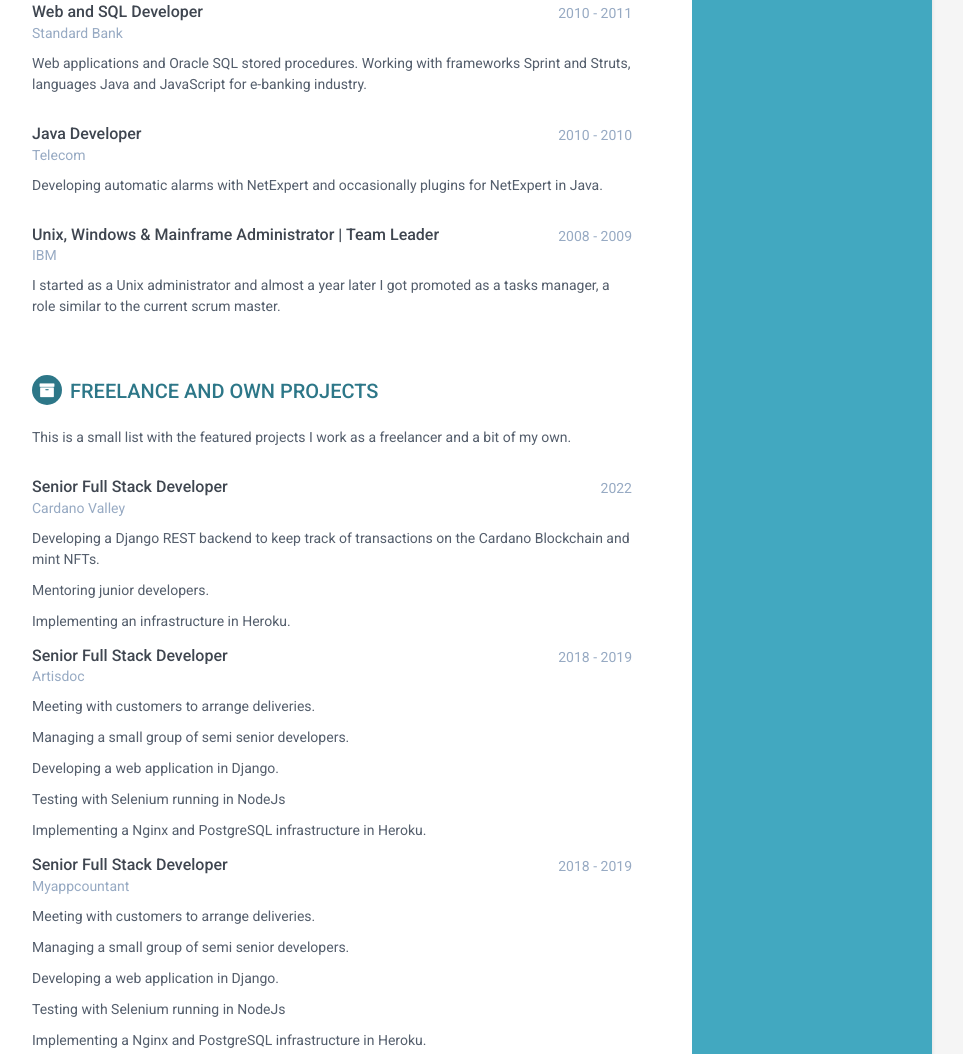
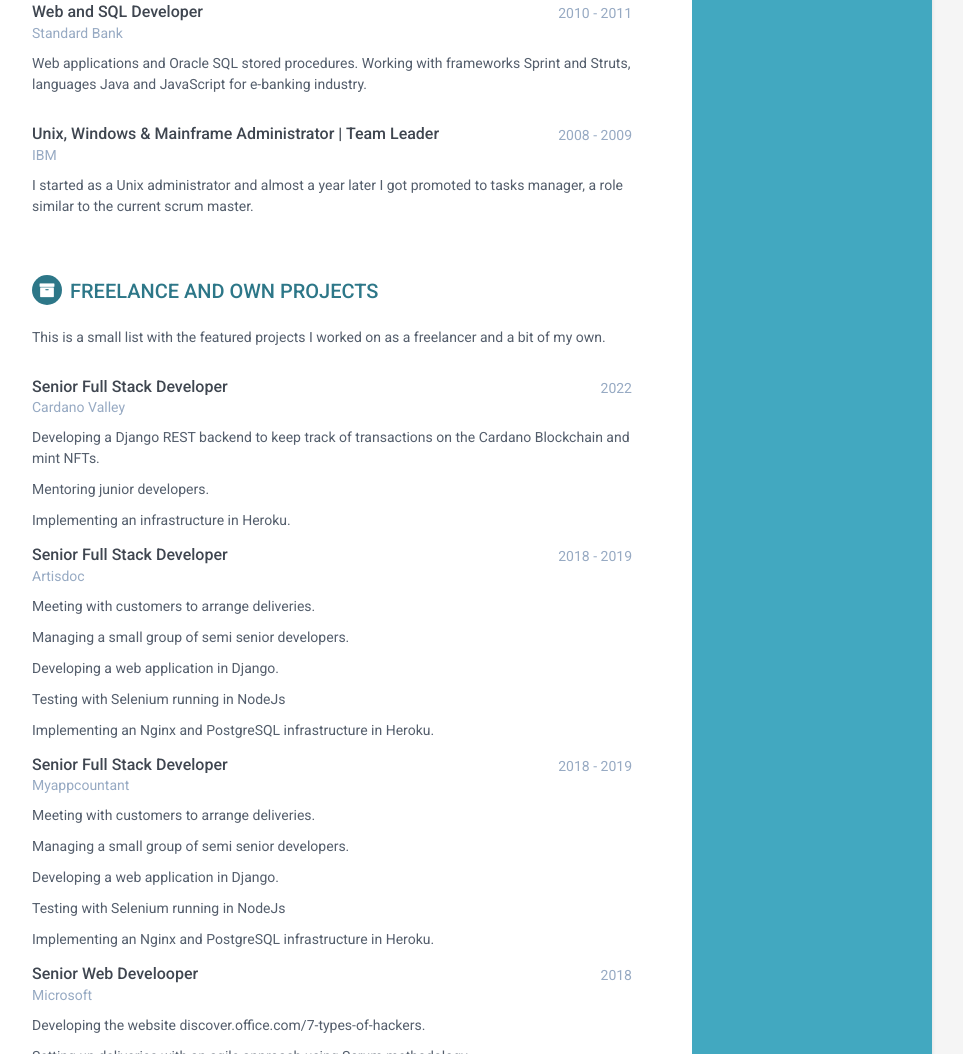
Before and after one commit to shizus/curriculum, a plain HTML site: page index.html in a window 1280 px wide. Shown: the part 1077-2131 px from the top of the page, without its empty margins (188-1151 px from the left). Drawn offline with Linux system fonts and the light colour scheme.

Commit message:
typos and removing Telecom experience because it's irrelevant.

```diff
--- a/index.html
+++ b/index.html
@@ -8,7 +8,7 @@
     <meta charset="utf-8">
     <meta http-equiv="X-UA-Compatible" content="IE=edge">
     <meta name="viewport" content="width=device-width, initial-scale=1.0">
-    <meta name="description" content="A Python Developer and Data Scientist">
+    <meta name="description" content="Python Developer and Data Scientist">
     <meta name="author" content="Gabriel La Torre">
     <link rel="shortcut icon" href="favicon.ico">
     <link href='https://fonts.googleapis.com/css?family=Roboto:400,500,400italic,300italic,300,500italic,700,700italic,900,900italic' rel='stylesheet' type='text/css'>
@@ -190,20 +190,6 @@
                         </p>
                     </div><!--//details-->
                 </div><!--//item-->
-
-                <div class="item">
-                    <div class="meta">
-                        <div class="upper-row">
-                            <h3 class="job-title">Java Developer</h3>
-                            <div class="time">2010 - 2010</div>
-                        </div><!--//upper-row-->
-                        <div class="company">Telecom</div>
-                    </div><!--//meta-->
-                    <div class="details">
-                        <p>Developing automatic alarms with NetExpert and occasionally plugins for NetExpert in Java.
-                        </p>
-                    </div><!--//details-->
-                </div><!--//item-->
                 <div class="item">
                     <div class="meta">
                         <div class="upper-row">
@@ -213,7 +199,7 @@
                         <div class="company">IBM</div>
                     </div><!--//meta-->
                     <div class="details">
-                        <p>I started as a Unix administrator and almost a year later I got promoted as a tasks manager, a
+                        <p>I started as a Unix administrator and almost a year later I got promoted to tasks manager, a
                             role similar to the current scrum master.
                         </p>
                     </div><!--//details-->
@@ -224,7 +210,7 @@
             <section class="section projects-section">
                 <h2 class="section-title"><i class="fa fa-archive"></i>Freelance and Own Projects</h2>
                 <div class="intro">
-                    <p>This is a small list with the featured projects I work as a freelancer and a bit of my own.</p>
+                    <p>This is a small list with the featured projects I worked on as a freelancer and a bit of my own.</p>
                 </div><!--//intro-->
                 <div class="item">
                     <div class="meta">
@@ -254,7 +240,7 @@
                         <p>Managing a small group of semi senior developers.</p>
                         <p>Developing a web application in Django.</p>
                         <p>Testing with Selenium running in NodeJs</p>
-                        <p>Implementing a Nginx and PostgreSQL infrastructure in Heroku.</p>
+                        <p>Implementing an Nginx and PostgreSQL infrastructure in Heroku.</p>
                     </div><!--//details-->
                 </div><!--//item-->
                 <div class="item">
@@ -270,7 +256,7 @@
                         <p>Managing a small group of semi senior developers.</p>
                         <p>Developing a web application in Django.</p>
                         <p>Testing with Selenium running in NodeJs</p>
-                        <p>Implementing a Nginx and PostgreSQL infrastructure in Heroku.</p>
+                        <p>Implementing an Nginx and PostgreSQL infrastructure in Heroku.</p>
                     </div><!--//details-->
                 </div><!--//item-->
                 <div class="item">
```
